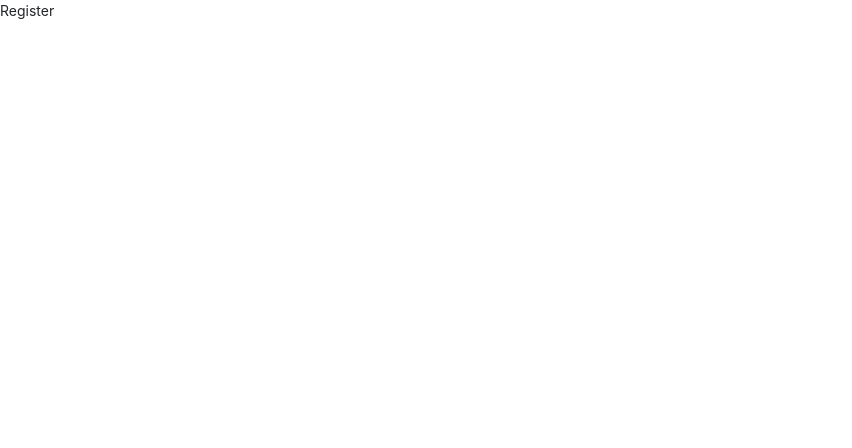
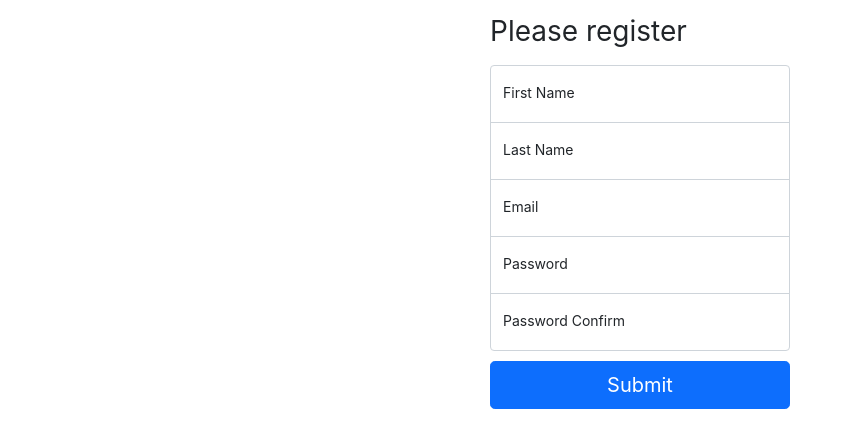
Before and after one commit to EnricoGiovanno8/YummyCorp-GettingStarted-React, a React (Create React App) app in the folder react-admin/: page /register in a window 1280 px wide. Shown: the top 448 px of the page, without its empty margins (0-852 px from the left). Built offline with nearby package versions, Linux system fonts and the light colour scheme.

Commit message:
Register Done

```diff
--- /dev/null
+++ b/react-admin/src/Login.css
@@ -0,0 +1,50 @@
+.form-signin {
+  width: 100%;
+  max-width: 330px;
+  padding: 15px;
+  margin: auto;
+}
+
+.form-signin .checkbox {
+  font-weight: 400;
+}
+
+.form-signin .form-floating:focus-within {
+  z-index: 2;
+}
+
+#input-first-name {
+  margin-bottom: -1px;
+  border-bottom-right-radius: 0;
+  border-bottom-left-radius: 0;
+}
+
+#input-last-name {
+  margin-bottom: -1px;
+  border-bottom-right-radius: 0;
+  border-bottom-left-radius: 0;
+  border-top-left-radius: 0;
+  border-top-right-radius: 0;
+}
+
+.form-signin input[type="email"] {
+  margin-bottom: -1px;
+  border-bottom-right-radius: 0;
+  border-bottom-left-radius: 0;
+  border-top-left-radius: 0;
+  border-top-right-radius: 0;
+}
+
+#password {
+  margin-bottom: -1px;
+  border-bottom-right-radius: 0;
+  border-bottom-left-radius: 0;
+  border-top-left-radius: 0;
+  border-top-right-radius: 0;
+}
+
+#password-confirm {
+  margin-bottom: 10px;
+  border-top-left-radius: 0;
+  border-top-right-radius: 0;
+}
--- a/react-admin/src/pages/Register.tsx
+++ b/react-admin/src/pages/Register.tsx
@@ -1,11 +1,65 @@
-import React from "react";
+import React, { SyntheticEvent } from "react";
+import '../Login.css'
 
 class Register extends React.Component {
+    first_name = '';
+    last_name = '';
+    email = '';
+    password = '';
+    password_confirm = '';
+
+    submit = (e: SyntheticEvent) => {
+        e.preventDefault()
+
+        console.log({
+            first_name: this.first_name,
+            last_name: this.last_name,
+            email: this.email,
+            password: this.password,
+            password_confirm: this.password_confirm,
+        })
+    }
+
     render() {
         return (
-            <div>
-                Register
-            </div>
+            <main className="form-signin">
+                <form onSubmit={this.submit}>
+                    <h1 className="h3 mb-3 fw-normal">Please register</h1>
+
+                    <div className="form-floating">
+                        <input type="text" className="form-control" id="input-first-name" placeholder="First Name"
+                            onChange={(e) => this.first_name = e.target.value}
+                        />
+                        <label htmlFor="floatingInput">First Name</label>
+                    </div>
+                    <div className="form-floating">
+                        <input type="text" className="form-control" id="input-last-name" placeholder="Last Name"
+                            onChange={(e) => this.last_name = e.target.value}
+                        />
+                        <label htmlFor="floatingInput">Last Name</label>
+                    </div>
+                    <div className="form-floating">
+                        <input type="email" className="form-control" placeholder="Email"
+                            onChange={(e) => this.email = e.target.value}
+                        />
+                        <label htmlFor="floatingInput">Email</label>
+                    </div>
+                    <div className="form-floating">
+                        <input type="password" className="form-control" id="password" placeholder="Password"
+                            onChange={(e) => this.password = e.target.value}
+                        />
+                        <label htmlFor="floatingPassword">Password</label>
+                    </div>
+                    <div className="form-floating">
+                        <input type="password" className="form-control" id="password-confirm" placeholder="Password Confirm"
+                            onChange={(e) => this.password_confirm = e.target.value}
+                        />
+                        <label htmlFor="floatingPassword">Password Confirm</label>
+                    </div>
+
+                    <button className="w-100 btn btn-lg btn-primary" type="submit">Submit</button>
+                </form>
+            </main>
         )
     }
 }
```
